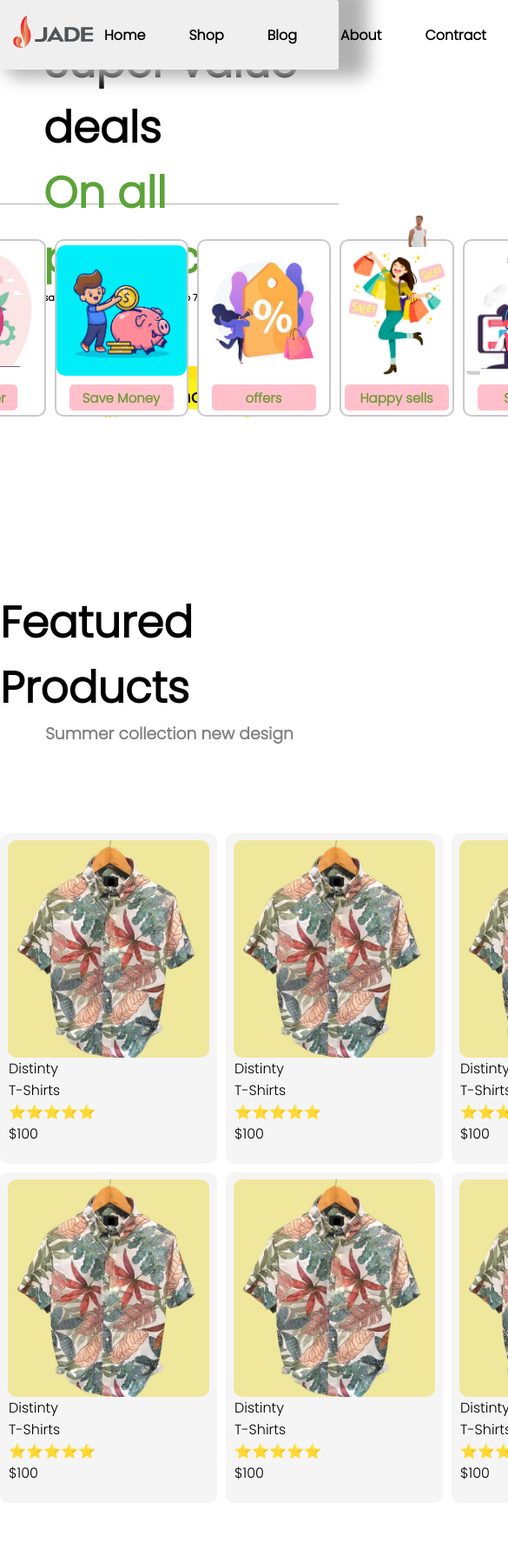
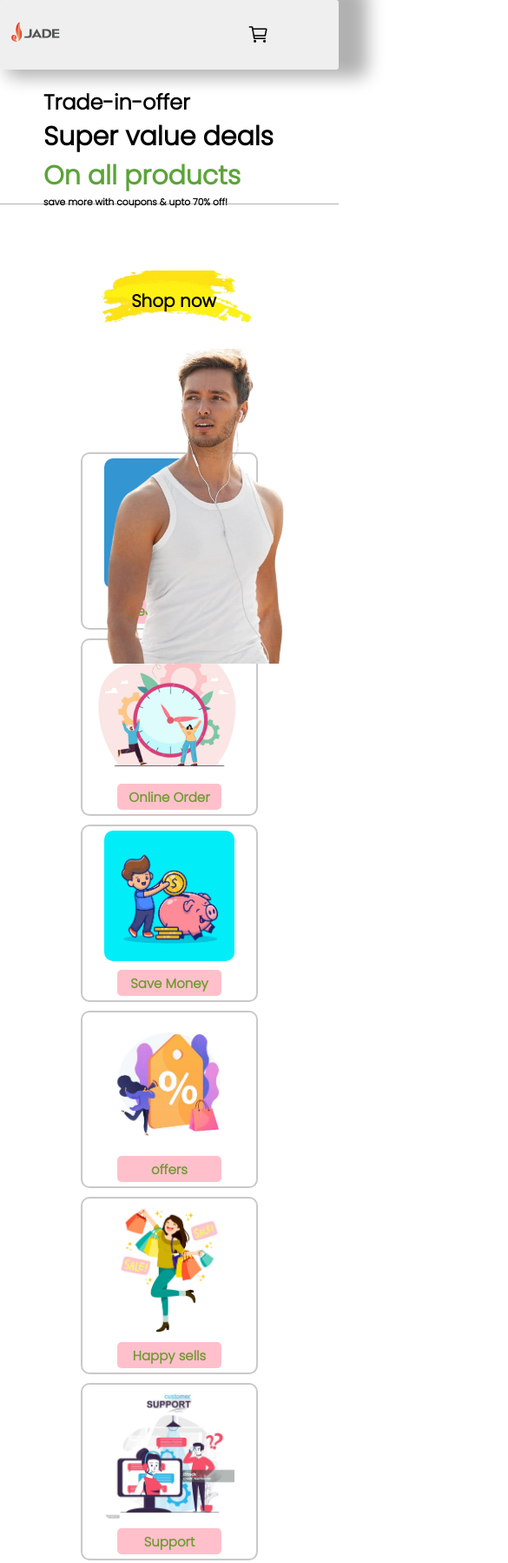
Before and after one commit to kanishk-ai/Personal_Projects, a plain HTML site: page e commerce/index.html in a window 390 px wide. Shown: the top 1797 px of the page at 87% size, 585 px wide, since content can reach past the window. Drawn offline with Linux system fonts and the light colour scheme.

Commit message:
added media query

```diff
--- /dev/null
+++ b/e commerce/style-media.css
@@ -0,0 +1 @@
+media
--- a/e commerce/style.css
+++ b/e commerce/style.css
@@ -33,6 +33,7 @@ nav{
 
 
 }
+
 .nav-contt a{
     text-decoration: none;
     color: black;
@@ -174,6 +175,7 @@ nav{
     grid-template-rows: 1fr 1fr;
     gap: 10px;
     margin-top: 100px;
+    g
 }
 .box-pro{
     height: 380px;
@@ -249,3 +251,57 @@ footer{
     background-color: #b1b1b1;
     width: 100vw;
 }
+@media only screen and (max-width:400px) {
+   h1{
+    font-size: 30px;
+   }
+.service{
+    margin-top: 285px;
+    flex-direction: column;
+}
+.text{
+    margin-top: 100px;
+}
+nav{
+    width: 100vw;
+}
+.banner{
+    display:flex;
+    flex-direction: column;
+}
+.nav-contt a{
+    font-size: 15px;
+    display: none;
+}
+.nav-contt{
+    gap :10px
+}
+#logo{
+    height: 80px;
+}
+#nav-cart{
+    height: 25px;
+    margin-top: 5px;
+}
+.products{
+    grid-template-columns: 1fr 1fr;
+}
+.box-pro{
+    height: 300px;
+    width: 200px;}
+
+.products img{
+     height: 200px;
+     border-radius: 10px;
+ }
+
+
+
+
+
+
+
+
+
+
+}
```
